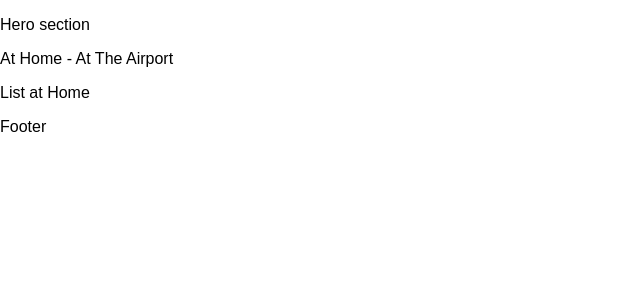
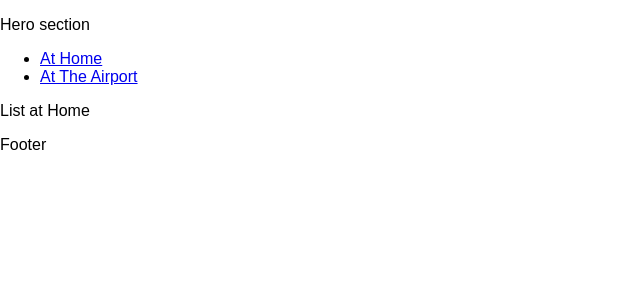
Before and after one commit to theoryNine/sis-travel-checklist, a React (Create React App) app: page / in a window 1280 px wide. Shown: the top 300 px of the page, without its empty margins (0-640 px from the left). Built offline with nearby package versions, Linux system fonts and the light colour scheme.

Commit message:
Add routes

```diff
--- a/src/components/App.js
+++ b/src/components/App.js
@@ -11,12 +11,14 @@ class App extends Component {
     return (
         <div>
             <Hero />
-            <Nav />
             <BrowserRouter>
-                <Switch>
-                    <Route exact path='/' component={HomeList} />
-                    <Route exact path='/airport' component={AirportList} />
-                </Switch>
+            <div>
+                <Nav />
+                    <Switch>
+                        <Route exact path='/' component={HomeList} />
+                        <Route path='/airport' component={AirportList} />
+                    </Switch>
+            </div>
             </BrowserRouter>
             <Footer />
         </div>
--- a/src/components/Nav.js
+++ b/src/components/Nav.js
@@ -1,10 +1,14 @@
 import React from 'react'
+import { Link } from 'react-router-dom'
 
 class Nav extends React.Component {
     render() {
         return (
             <div>
-                At Home - At The Airport
+                <ul>
+                    <li><Link to={`/`}>At Home</Link></li>
+                    <li><Link to={`/airport`}>At The Airport</Link></li>
+                </ul>
             </div>
         )
     }
```
Also changed, not shown: 1 other file (tests, documents, lock files or other folders).
